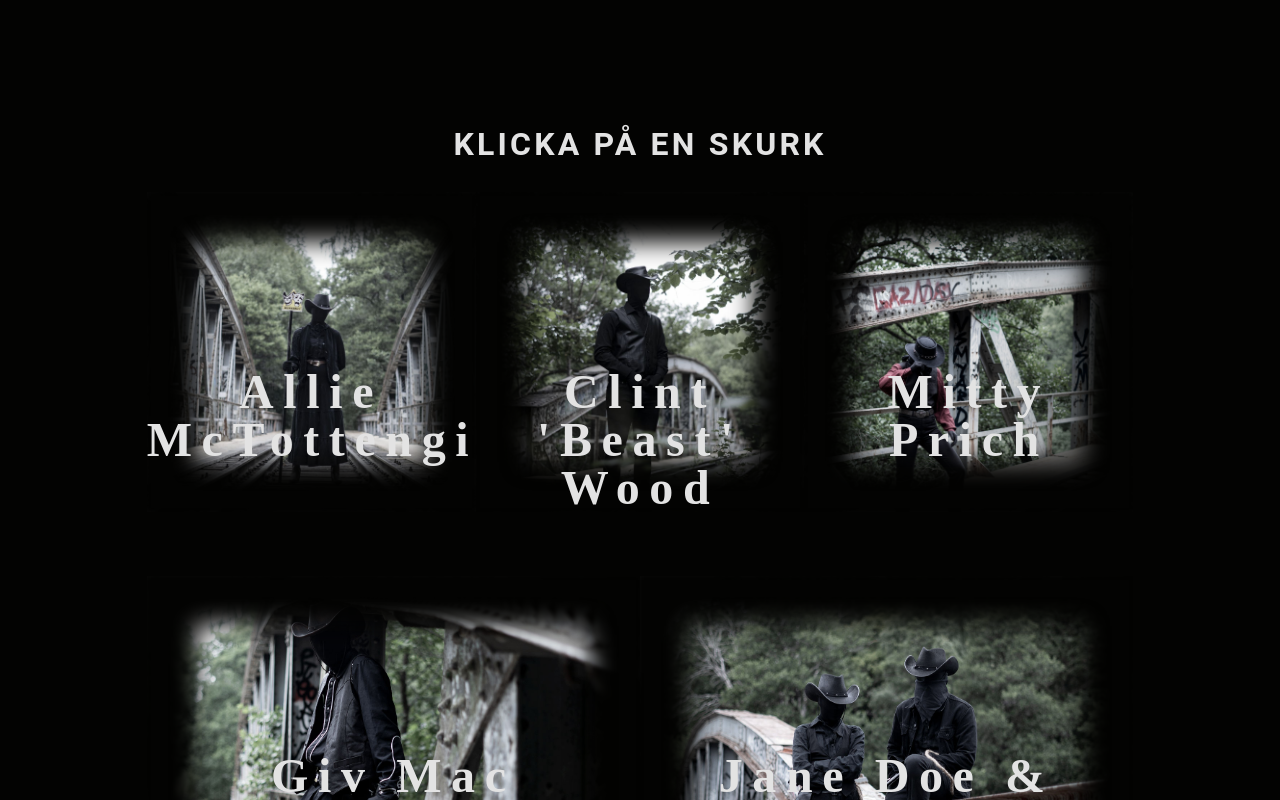
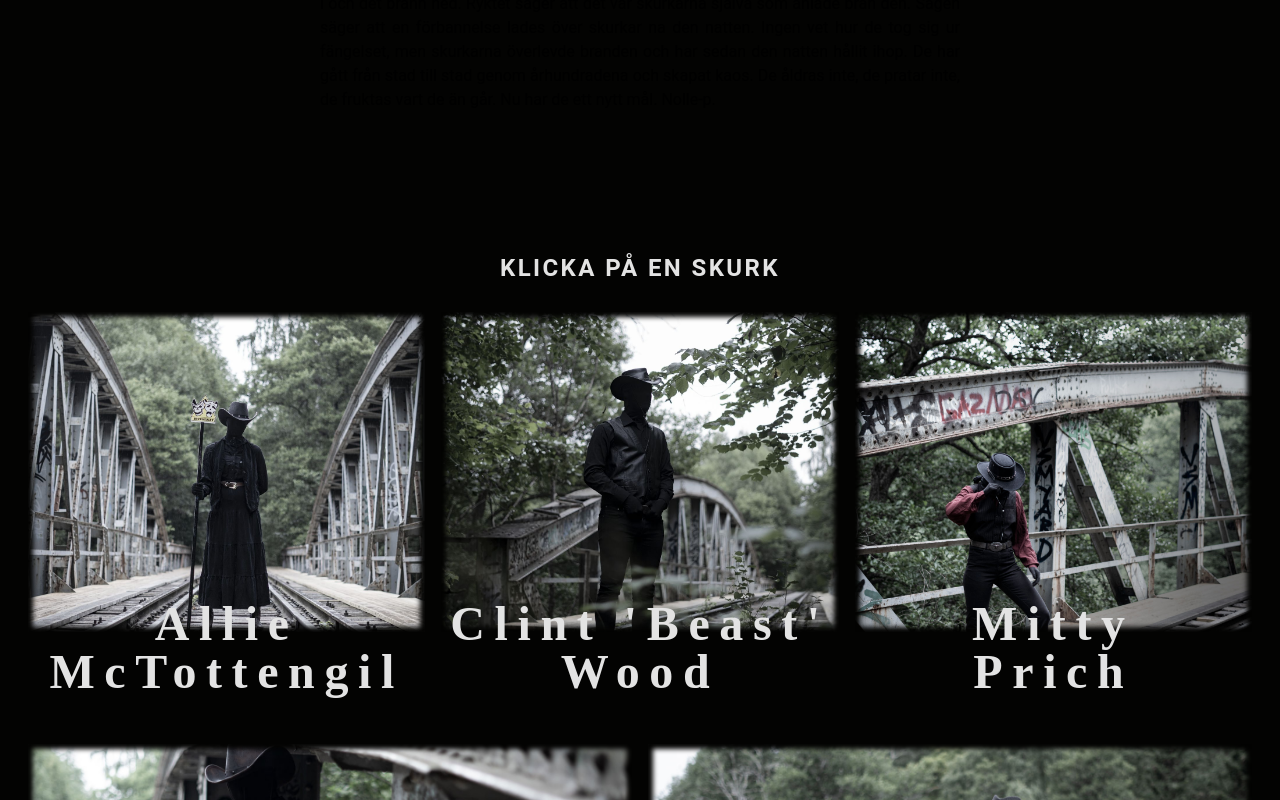
Before and after one commit to Albus00/skurkeriet, a Next.js app: page / in a window 1280 px wide. Shown: the part 1000-1800 px from the top of the page. Built offline with nearby package versions, Linux system fonts and the light colour scheme; a web font is replaced by a local one.

Commit message:
Some changes to the gallery

```diff
--- a/components/Character.tsx
+++ b/components/Character.tsx
@@ -3,7 +3,7 @@ import Image from 'next/image'
 
 type Props = {
   id: string
-  columns: number
+  columns: string
   name: string
   changeDetails: Function
 }
@@ -17,8 +17,8 @@ const Character = (props: Props) => {
 
   return (
     <div
-      className={"relative h-thirdWidth"}
-      style={{ width: props.columns == 2 ? '50%' : '33.33333%' }} // Set width of character card (tailwind class 1/2 and 1/3 was not working for some reason...)
+      className={"relative h-thirdWidth px-2 mb-12"}
+      style={{ width: props.columns == "2" ? '50%' : '33.33333%' }} // Set width of character card (tailwind class 1/2 and 1/3 was not working for some reason...)
       onClick={() => { props.changeDetails(props.id) }}           // Change the character details in the sliding box on the home page
     >
       {/* Set character image with sent id */}
@@ -28,11 +28,11 @@ const Character = (props: Props) => {
           backgroundImage: "url(" + `${("/images/characters/" + props.id + ".jpg")}` + ")",
         }}
       >
-        <div className='justify-center flex-col absolute bottom-0 left-0 right-0 h-36'>
-          {splitName}
-          {/* <h3 className='text-5xl self-center' id='nameId'></h3> */}
-        </div>
+
       </div >
+      <div className='justify-center flex-col absolute bottom-0 left-0 right-0'>
+        {splitName}
+      </div>
     </div >
   )
 };
--- a/pages/index.tsx
+++ b/pages/index.tsx
@@ -32,7 +32,7 @@ export default function Home() {
 
         {/* History */}
         <div className='text-center m-auto w-1/2 pt-4 pb-36'>
-          {/* <h2>HISTORIEN OM SKURKERIET</h2> */}
+          <h2>HISTORIEN OM SKURKERIET</h2>
           <p>
             Skurkeriet träffades en natt i fängelset under den värsta stormen som 1800-talets amerikanska vilda västern
             någonsin skådat. Blixten träffade fängelset som skUrkarna satt i och det brann ned. Ryktet säger att det var
@@ -44,10 +44,10 @@ export default function Home() {
         </div>
 
         {/* Characters */}
-        <div className='w-10/12 m-auto text-center px-10 pb-32'>
+        <div className='w-full m-auto text-center px-5 pb-32'>
           <h4>KLICKA PÅ EN SKURK</h4>
           <div className='flex flex-wrap w-full'>
-            {stories.map((character, index) => {
+            {stories.map((character) => {
               return (
                 <Character
                   key={character.id}
--- a/styles/globals.css
+++ b/styles/globals.css
@@ -122,7 +122,7 @@ h3 {
 h4 {
   @apply text-whiteText;
   @apply font-roboto;
-  font-size: 2rem;
+  font-size: 1.5rem;
   font-weight: bold;
   line-height: 1;
   letter-spacing: 0.1em;
@@ -145,9 +145,10 @@ a {
 }
 
 .character-shadow {
-  -moz-box-shadow: inset 0px 0px 25px 50px #030302;
-  -webkit-box-shadow: inset 0px 0px 25px 50px #030302;
-  box-shadow: inset 0px 0px 25px 50px #030302;
+  -moz-box-shadow: inset 0 0 5px 5px #030302;
+  -webkit-box-shadow: inset 0 0 5px 5px #030302;
+  box-shadow: inset 0 0 5px 5px #030302;
+
 }
 
 @media (prefers-color-scheme: dark) {
```
